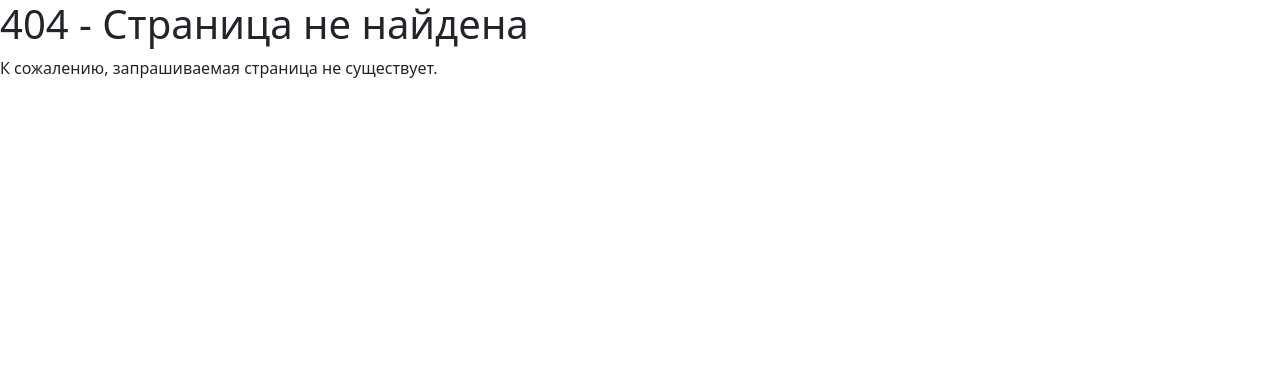
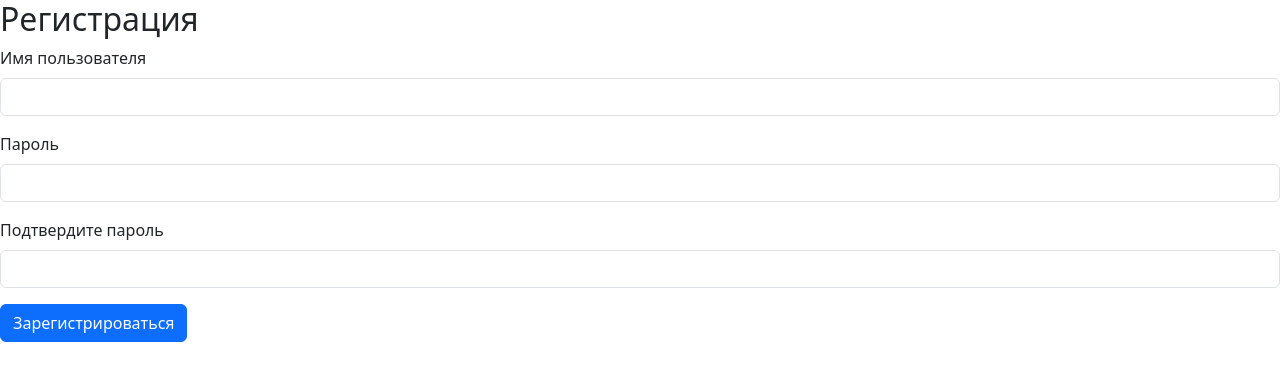
Before and after one commit to Maksim-Inozemtsev/frontend-project-12, a React (Create React App) app in the folder frontend/: page /signup in a window 1280 px wide. Before the commit this address had no page. Shown: the top 380 px of the page. Built offline with nearby package versions, Linux system fonts and the light colour scheme; no server answers; the HTML template or start-up script is replaced by a standard one.

Commit message:
5-th step of the project (to be fixed)

```diff
--- a/frontend/package.json
+++ b/frontend/package.json
@@ -17,6 +17,7 @@
     "react-redux": "^8.1.1",
     "react-router-dom": "^6.14.2",
     "react-scripts": "5.0.1",
+    "socket.io-client": "^4.7.1",
     "web-vitals": "^2.1.4",
     "yup": "^1.2.0"
   },
--- a/frontend/src/App.jsx
+++ b/frontend/src/App.jsx
@@ -1,7 +1,8 @@
 import { useContext } from 'react';
 import { Provider } from 'react-redux';
 import { BrowserRouter, Routes, Route, Navigate, Outlet } from 'react-router-dom';
-import LoginForm from './Components/Pages/Form';
+import LoginForm from './Components/Pages/LoginForm';
+import SignupForm from './Components/Pages/SignupForm';
 import NotFoundPage from './Components/Pages/NotFoundPage';
 import MainPage from './Components/Pages/MainPage';
 import authContext, { ContextProvider } from './Components/context';
@@ -23,6 +24,7 @@ function App() {
               <Route path="" element={<MainPage />} />
             </Route>
             <Route path="/login" element={<LoginForm />} />
+            <Route path="/signup" element={<SignupForm />} />
             <Route path="*" element={<NotFoundPage />} />
           </Routes>
         </ContextProvider>
--- a/frontend/src/Components/Channels.jsx
+++ b/frontend/src/Components/Channels.jsx
@@ -1,13 +1,19 @@
 import React from 'react';
-import { useSelector } from 'react-redux';
+import { useSelector, useDispatch } from 'react-redux';
+import { actions as channelsActions } from '../Slices/channelsSlice.js';
 
 const Channels = () => {
   const { channels } = useSelector((state) => state.channelsReducer);
+  const dispatch = useDispatch();
+
+  const handler = (id) => {
+    dispatch(channelsActions.setCurrentChannel(id));
+  }
 
   return (
     <div className="mt-3">
       {channels.map((channel) => (
-        <div key={channel.id}>{channel.name}</div>
+        <div key={channel.id} onClick={() => handler(channel.id)}>{channel.name}</div>
       ))}
     </div>
   );
--- a/frontend/src/Components/MessageForm.jsx
+++ b/frontend/src/Components/MessageForm.jsx
@@ -1,38 +1,50 @@
-import React, { useState } from 'react';
+import React, { useContext } from 'react';
 import { Form, Button, Row, Col } from 'react-bootstrap';
+import { useDispatch } from 'react-redux';
+import { Formik, Field } from 'formik';
+import io from 'socket.io-client';
+import { actions as messagesActions } from '../Slices/messagesSlice.js';
+import channelsReducer from '../Slices/channelsSlice.js';
+import authContext from './context';
+
+const { currentChannel } = channelsReducer;
+
+const socket = io();
 
 const MessageForm = () => {
-  const [message, setMessage] = useState('');
+  const context = useContext(authContext);
+  const { currentUser } = context;
+  const dispatch = useDispatch();
 
-  const handleChange = (event) => {
-    setMessage(event.target.value);
-  };
-
-  const handleSubmit = (event) => {
+  const myHandleSubmit = (event) => {
     event.preventDefault();
-    // Здесь будет код обработки отправки сообщения
-    console.log('Отправлено сообщение:', message);
-    setMessage('');
+    const newMessage = { body: `${event.target.value}`, channelId: `${currentChannel}`, username: `${currentUser}` }
+    dispatch(messagesActions.setMessage(newMessage));
+    socket.emit('newMessage', newMessage);
   };
 
   return (
+    <Formik initialValues={{ message: '' }} onSubmit={myHandleSubmit}>
+    {({ handleSubmit, isSubmitting,  resetForm}) => (
     <Form onSubmit={handleSubmit}>
       <Row className="mb-3">
         <Col xs={12} md={8}>
-          <Form.Control
+          <Field
+            name="message"
             type="text"
+            id="message"
             placeholder="Введите сообщение..."
-            value={message}
-            onChange={handleChange}
           />
         </Col>
         <Col xs={12} md={4}>
-          <Button type="submit" variant="primary" className="w-100">
+          <Button type="submit" variant="primary" className="w-100" disabled={isSubmitting} onClick={() => resetForm()}>
             Отправить
           </Button>
         </Col>
       </Row>
     </Form>
+    )}
+    </Formik>
   );
 };
 
--- a/frontend/src/Components/Messages.jsx
+++ b/frontend/src/Components/Messages.jsx
@@ -2,11 +2,11 @@ import React from 'react';
 import { useSelector } from 'react-redux';
 
 const Messages = () => {
-  const { messages } = useSelector((state) => state.messagesReducer);
+  const { currentChannelMessages } = useSelector((state) => state.messagesReducer);
 
   return (
     <div className="mt-3">
-      {messages.map((message) => (
+      {currentChannelMessages.map((message) => (
         <div key={message.id}>{message}</div>
       ))}
     </div>
--- a/frontend/src/Components/Pages/Form.jsx
+++ b/frontend/src/Components/Pages/LoginForm.jsx
@@ -73,6 +73,9 @@ const LoginForm = () => {
       <Button type="submit" disabled={isSubmitting}>
         Войти
       </Button>
+      <div className="text-center">
+        <span>Нет аккаунта?</span>
+        <a href="/signup">Регистрация</a></div>
     </Form>
     )}
   </Formik>
--- /dev/null
+++ b/frontend/src/Components/Pages/SignupForm.jsx
@@ -0,0 +1,96 @@
+import React, { useContext, useState } from 'react';
+import { Navigate } from 'react-router-dom';
+import { Button, Alert } from 'react-bootstrap';
+import { Formik, Form, Field, ErrorMessage } from 'formik';
+import * as yup from 'yup';
+import axios from 'axios';
+import apiPath from '../../routes.js';
+import authContext from '../context';
+
+const { signupPage } = apiPath;
+
+const schema = yup.object().shape({
+  username: yup.string().required('Введите имя пользователя'),
+  password: yup.string().min(5, 'Пароль должен содержать не менее 5 символов').required('Введите пароль'),
+  confirmPassword: yup
+    .string()
+    .oneOf([yup.ref('password'), null], 'Пароли должны совпадать')
+    .required('Подтвердите пароль'),
+});
+
+const SignupForm = () => {
+  const [redirect, setRedirect] = useState(false);
+  const [signupError, setSignupError] = useState(false);
+
+  const context = useContext(authContext);
+  const { login } = context;
+
+  const initialValues = {
+    username: '',
+    password: '',
+    confirmPassword: '',
+  };
+
+  const myHandleSubmit = async (values) => {
+    try {
+        const response = await axios.post(signupPage(), {
+          username: values.username,
+          password: values.password,
+        });
+
+        const { token, username } = response.data;
+        login(token, username);
+        setRedirect(true);
+      } catch (error) {
+        setSignupError(error.message);
+      }
+  };
+
+  if (redirect) {
+    return <Navigate to="/" />;
+  }
+
+  return (
+    <Formik initialValues={initialValues} validationSchema={schema} onSubmit={myHandleSubmit}>
+      {({ handleSubmit, isSubmitting }) => (
+        <Form onSubmit={handleSubmit}>
+          <h2>Регистрация</h2>
+          {signupError !== false && (
+            <Alert variant="danger">
+              {signupError}
+            </Alert>
+          )}
+          <div className="mb-3">
+            <label htmlFor="username" className="form-label">
+              Имя пользователя
+            </label>
+            <Field type="text" id="username" name="username" className="form-control" />
+            <ErrorMessage name="username" component="div" className="text-danger" />
+          </div>
+
+          <div className="mb-3">
+            <label htmlFor="password" className="form-label">
+              Пароль
+            </label>
+            <Field type="password" id="password" name="password" className="form-control" />
+            <ErrorMessage name="password" component="div" className="text-danger" />
+          </div>
+
+          <div className="mb-3">
+            <label htmlFor="confirmPassword" className="form-label">
+              Подтвердите пароль
+            </label>
+            <Field type="password" id="confirmPassword" name="confirmPassword" className="form-control" />
+            <ErrorMessage name="confirmPassword" component="div" className="text-danger" />
+          </div>
+
+          <Button type="submit" className="btn btn-primary" disabled={isSubmitting}>
+            Зарегистрироваться
+          </Button>
+        </Form>
+      )}
+    </Formik>
+  );
+};
+
+export default SignupForm;
--- a/frontend/src/Components/context.jsx
+++ b/frontend/src/Components/context.jsx
@@ -5,12 +5,14 @@ const authContext = createContext(!!localStorage.getItem('user'));
 export const ContextProvider = ({ children }) => {
     const [loggedIn, setLoggedIn] = useState(false);
     const [currentToken, setcurrentToken] = useState(null);
+    const [currentUser, setcurrentUser] = useState('');
 
     const login = (token, user) => {
         localStorage.setItem('token', token);
         localStorage.setItem('user', user);
         setLoggedIn(true);
-        setcurrentToken(token)
+        setcurrentToken(token);
+        setcurrentUser(user);
     }
 
     const logout = () => {
@@ -20,7 +22,7 @@ export const ContextProvider = ({ children }) => {
     }
 
     const data = {
-        loggedIn, currentToken, login, logout
+        loggedIn, currentToken, currentUser, login, logout
     }
 
     return (
--- a/frontend/src/Slices/channelsSlice.js
+++ b/frontend/src/Slices/channelsSlice.js
@@ -2,6 +2,7 @@ import { createSlice } from '@reduxjs/toolkit';
 
 const initialState = {
   channels: [],
+  currentChannel: null,
 };
 
 const channelsSlice = createSlice({
@@ -11,6 +12,10 @@ const channelsSlice = createSlice({
     setChannels(state, { payload }) {
       state.channels = payload;
     },
+
+    setCurrentChannel(state, { payload }) {
+      state.currentChannel = payload;
+    },
   },
 });
 
--- a/frontend/src/Slices/messagesSlice.js
+++ b/frontend/src/Slices/messagesSlice.js
@@ -1,7 +1,9 @@
 import { createSlice } from '@reduxjs/toolkit';
+import { actions as channelsActions } from './channelsSlice.js';
 
 const initialState = {
   messages: [],
+  currentChannelMessages: [],
 };
 
 const messagesSlice = createSlice({
@@ -11,6 +13,17 @@ const messagesSlice = createSlice({
     setMessages(state, { payload }) {
       state.messages = payload;
     },
+
+    setMessage(state, { payload }) {
+      state.messages = [...state.messages, payload];
+    },
+  },
+
+  extraReducers: (builder) => {
+    builder.addCase(channelsActions.setCurrentChannel, (state, action) => {
+      const currentMessages = state.messages.filter((item) => item.channelId === action.payload);
+      state.currentChannelMessages = currentMessages;
+    });
   },
 });
 
--- a/frontend/src/routes.js
+++ b/frontend/src/routes.js
@@ -3,4 +3,5 @@ const api = '/api/v1/';
 export default {
     loginPage: () => [api, 'login'].join(''),
     getData: () => [api, 'data'].join(''),
+    signupPage: () => [api, 'signup'].join(''),
 }
```
Also changed, not shown: 2 other files (tests, documents, lock files or other folders).
